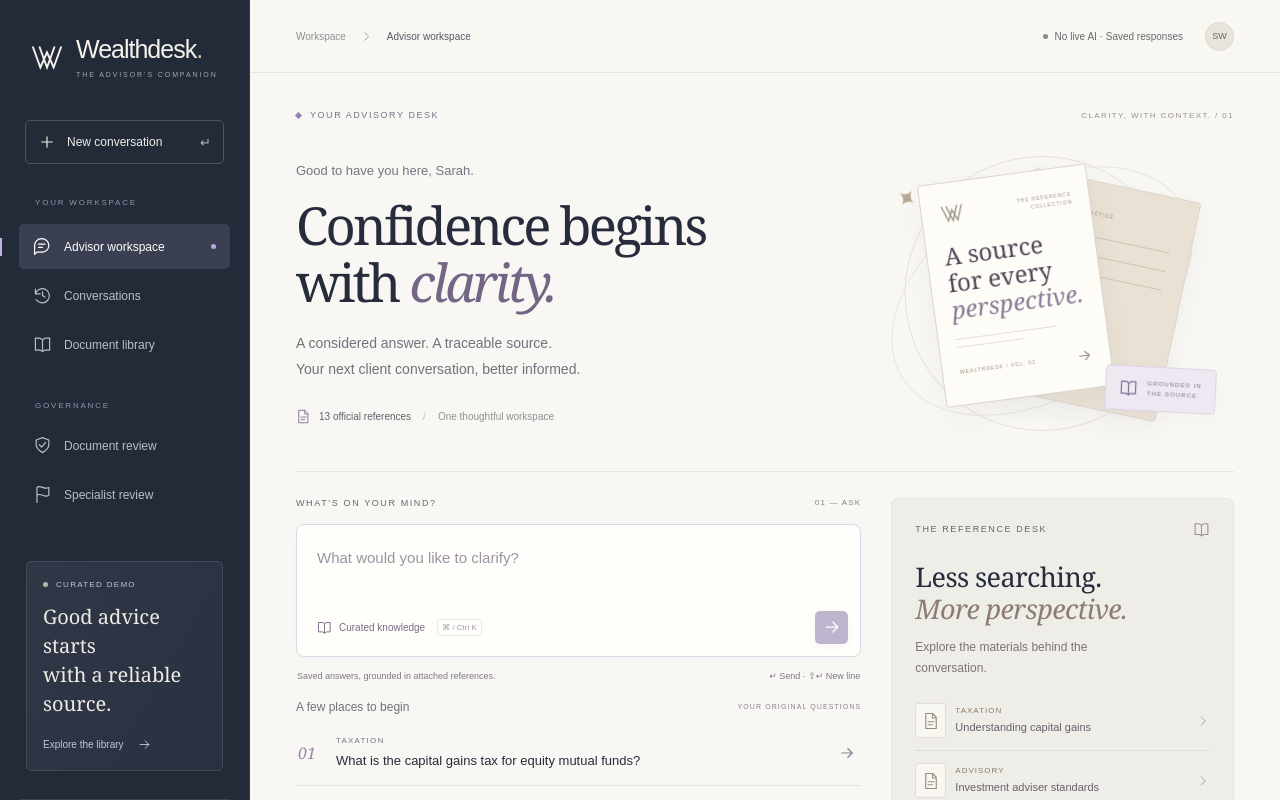
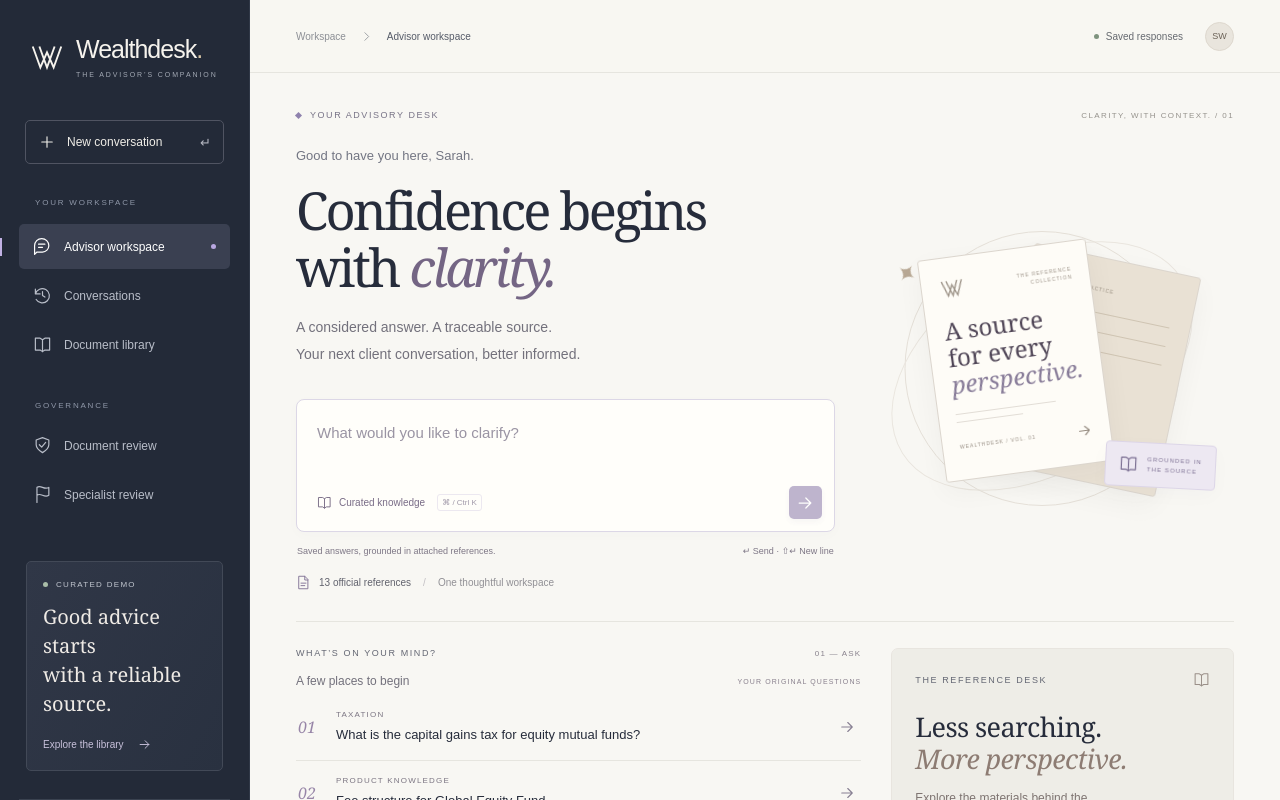
Before and after one commit to Aayush-207/wealth-advisor-copilot, a Next.js app in the folder frontend/: page / in a window 1280 px wide. Shown: the top 800 px of the page. Built offline with nearby package versions, Linux system fonts and the light colour scheme.

Commit message:
Fix UI changes: remove No live AI and move text box

```diff
--- a/frontend/src/app/page.tsx
+++ b/frontend/src/app/page.tsx
@@ -380,6 +380,16 @@
                 <br />
                 Your next client conversation, better informed.
               </p>
+              <div style={{ margin: "2rem 0" }}>
+                <Composer
+                  input={input}
+                  setInput={setInput}
+                  textarea={textarea}
+                  submit={submit}
+                  loading={loading}
+                  stop={stop}
+                />
+              </div>
               <div className="hero-detail">
                 <span className="stacked-docs">
                   <Icon name="file" size={15} />
@@ -398,14 +408,6 @@
                 <span>WHAT’S ON YOUR MIND?</span>
                 <span>01 — ASK</span>
               </div>
-              <Composer
-                input={input}
-                setInput={setInput}
-                textarea={textarea}
-                submit={submit}
-                loading={loading}
-                stop={stop}
-              />
               <div className="suggestion-heading">
                 <span>A few places to begin</span>
                 <span>YOUR ORIGINAL QUESTIONS</span>
--- a/frontend/src/components/AppShell.tsx
+++ b/frontend/src/components/AppShell.tsx
@@ -189,7 +189,7 @@
           <div className="topbar-right">
             <span className="offline-pill">
               <span />
-              No live AI · Saved responses
+              Saved responses
             </span>
             <span className="top-avatar">SW</span>
           </div>
```
